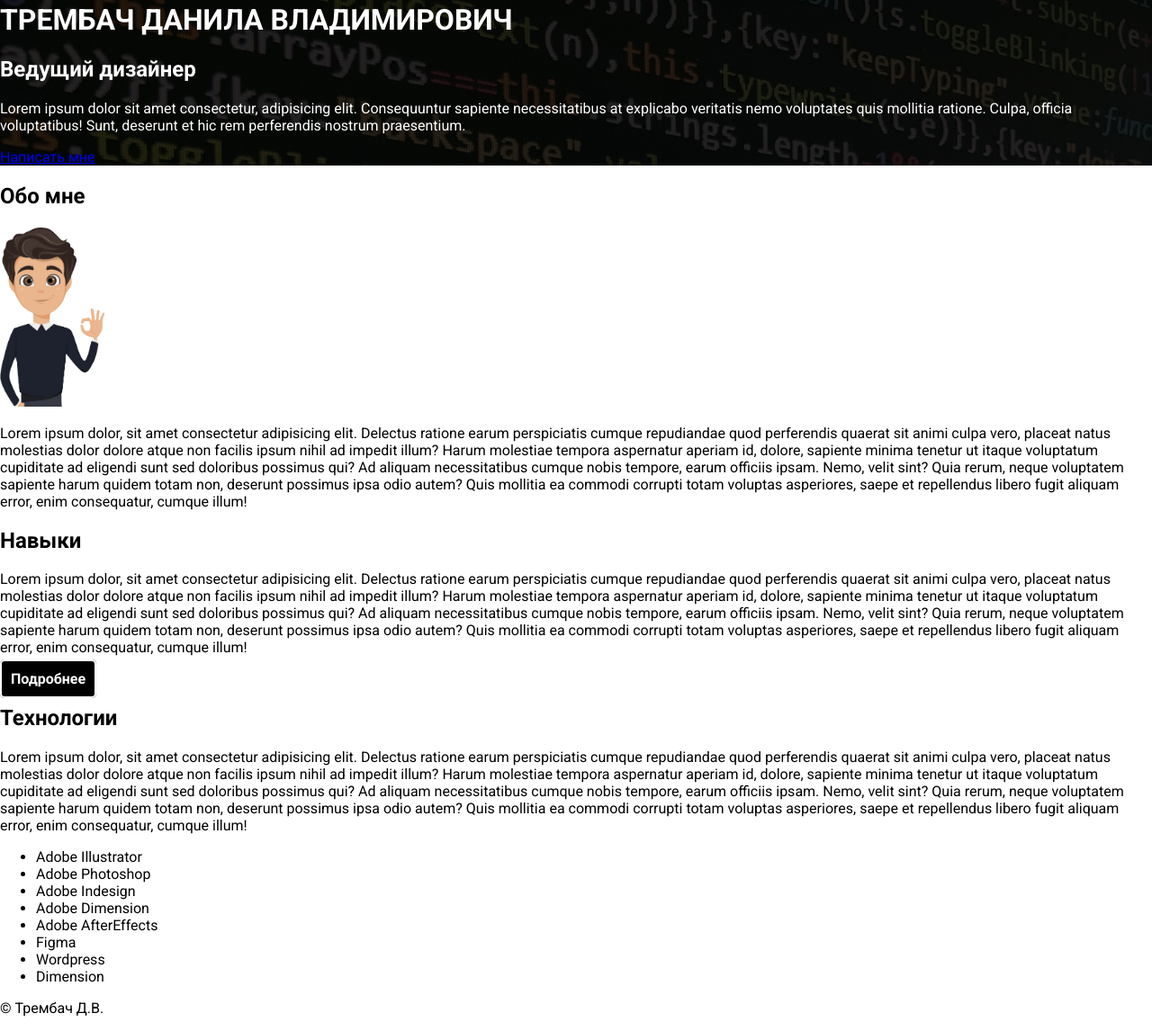
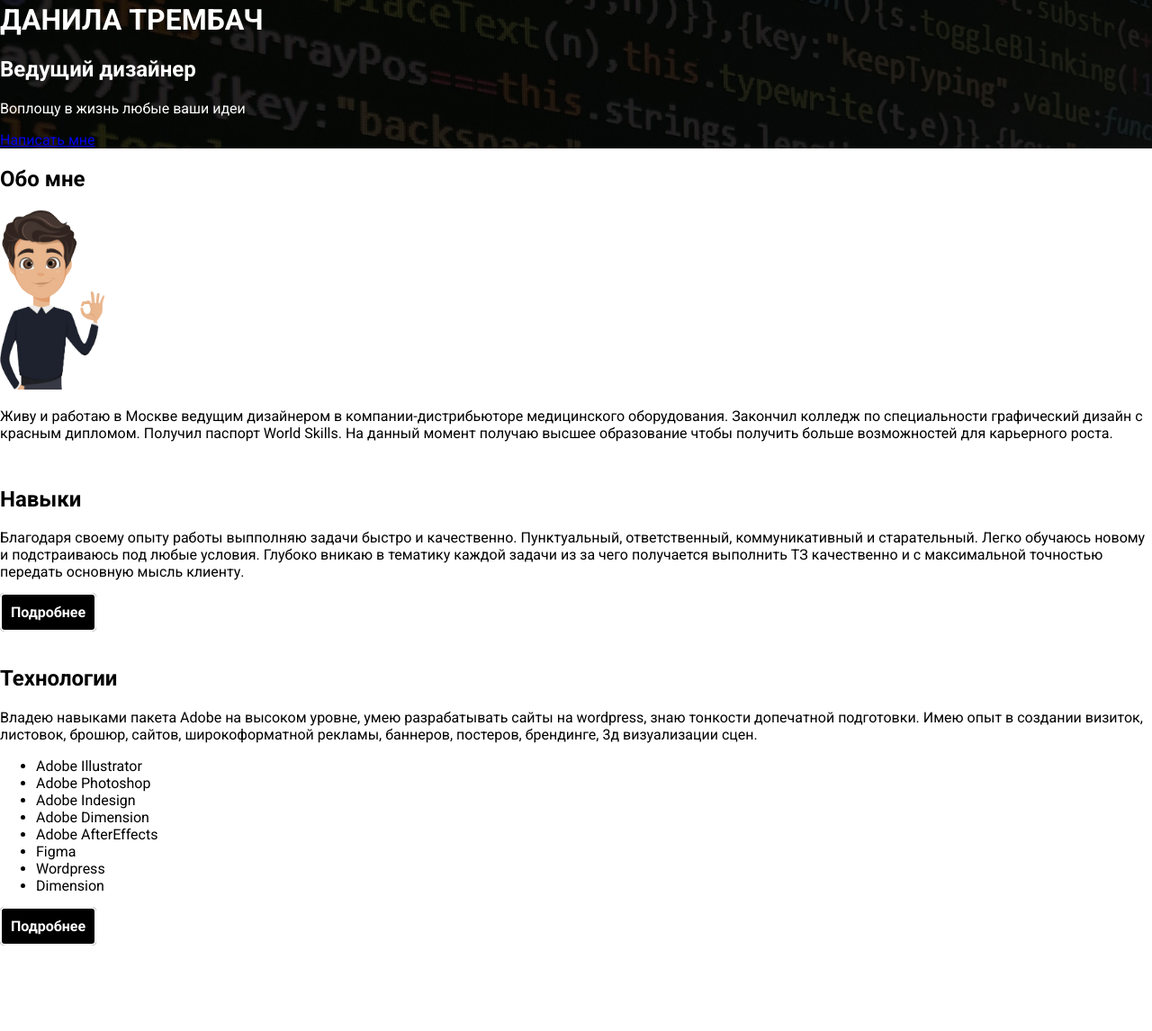
Before and after one commit to Milkokon/Milkokon.github.io, a plain HTML site: page index.html in a window 1280 px wide. Shown: the part 82-1228 px from the top of the page at 90% size. After the commit the page ends 1172 px from the top, so only its background shows below. Drawn offline with Linux system fonts and the light colour scheme.

Commit message:
Finalindex.html

```diff
--- a/index.html
+++ b/index.html
@@ -7,60 +7,42 @@
     <link rel="stylesheet" href="style.css"> <!--подключил стили-->
     <link href="https://fonts.googleapis.com/css2?family=Roboto:ital,wght@0,100;0,300;0,400;0,500;0,700;0,900;1,100;1,300;1,400;1,500;1,700;1,900&display=swap" rel="stylesheet"> <!--подключил стили-->
 </head>
-<body>
+<body class="body">
     <header class="header">
         <nav class="main-menu"> <!--навигационное меню-->
-            <a href="#">Обо мне</a>
-            <a href="#">Навыки</a>
-            <a href="#">Технологии</a>
+            <a href="index.html" >Обо мне</a>
+            <a href="Naviki.html" >Навыки</a>
+            <a href="tehnologii.html">Технологии</a>
         </nav>
-        <h1 class="name">Трембач Данила Владимирович</h1>
+        <h1 class="name">Данила Трембач</h1>
         <h2>Ведущий дизайнер</h2>
-        <p>Lorem ipsum dolor sit amet consectetur, adipisicing elit.
-            Consequuntur sapiente necessitatibus at explicabo veritatis nemo voluptates quis mollitia ratione.
-            Culpa, officia voluptatibus! Sunt, deserunt et hic rem perferendis nostrum praesentium.</p>
-            <a href="https://t.me/milkon">Написать мне</a>
+        <p>Воплощу в жизнь любые ваши идеи</p>
+            <a href="https://t.me/milkon" class="tg">Написать мне</a>
     </header>
 
 
     <main class="main">
         <section id="about">
-            <h2>Обо мне</h2>
-            <img src="images/person.png" alt="Avatar" height="200px">
-            <p> Lorem ipsum dolor, sit amet consectetur adipisicing elit.
-                Delectus ratione earum perspiciatis cumque repudiandae quod perferendis quaerat sit animi culpa vero,
-                placeat natus molestias dolor dolore atque non facilis ipsum nihil ad impedit illum? Harum molestiae tempora aspernatur aperiam id,
-                dolore, sapiente minima tenetur ut itaque voluptatum cupiditate ad eligendi sunt sed doloribus possimus qui?
-                Ad aliquam necessitatibus cumque nobis tempore, earum officiis ipsam. Nemo, velit sint? Quia rerum, neque voluptatem sapiente harum quidem totam non,
-                deserunt possimus ipsa odio autem? Quis mollitia ea commodi corrupti totam voluptas asperiores, saepe et repellendus libero fugit
-                aliquam error, enim consequatur, cumque illum!
+            <h2 class="aboutme">Обо мне </h2>
+            <div class="hoverimage">
+            <img class="me" src="images/person.png" alt="bg1" height="200px">
+            </div>
+            <p> Живу и работаю в Москве ведущим дизайнером в компании-дистрибьюторе медицинского оборудования. Закончил колледж по специальности графический дизайн с красным дипломом. Получил паспорт World Skills. На данный момент получаю высшее образование чтобы получить больше возможностей для карьерного роста.
             </p>
         </section>
 
         <section id="skills">
-            <h2>Навыки</h2>
-            <p> Lorem ipsum dolor, sit amet consectetur adipisicing elit.
-                Delectus ratione earum perspiciatis cumque repudiandae quod perferendis quaerat sit animi culpa vero,
-                placeat natus molestias dolor dolore atque non facilis ipsum nihil ad impedit illum? Harum molestiae tempora aspernatur aperiam id,
-                dolore, sapiente minima tenetur ut itaque voluptatum cupiditate ad eligendi sunt sed doloribus possimus qui?
-                Ad aliquam necessitatibus cumque nobis tempore, earum officiis ipsam. Nemo, velit sint? Quia rerum, neque voluptatem sapiente harum quidem totam non,
-                deserunt possimus ipsa odio autem? Quis mollitia ea commodi corrupti totam voluptas asperiores, saepe et repellendus libero fugit
-                aliquam error, enim consequatur, cumque illum!
+            <h2 style="padding-top: 30px;">Навыки</h2>
+            <p style="padding-bottom: 10px;"> Благодаря своему опыту работы выпполняю задачи быстро и качественно. Пунктуальный, ответственный, коммуникативный и старательный. Легко обучаюсь новому и подстраиваюсь под любые условия. Глубоко вникаю в тематику каждой задачи из за чего получается выполнить ТЗ качественно и с максимальной точностью передать основную мысль клиенту.
             </p>
-          <a class="btn" href="skills.html">Подробнее</a>
+          <a class="btn" href="Naviki.html">Подробнее</a>
         </section>
 
         <section id="technology">
-            <h2>Технологии</h2>
-            <p> Lorem ipsum dolor, sit amet consectetur adipisicing elit.
-                Delectus ratione earum perspiciatis cumque repudiandae quod perferendis quaerat sit animi culpa vero,
-                placeat natus molestias dolor dolore atque non facilis ipsum nihil ad impedit illum? Harum molestiae tempora aspernatur aperiam id,
-                dolore, sapiente minima tenetur ut itaque voluptatum cupiditate ad eligendi sunt sed doloribus possimus qui?
-                Ad aliquam necessitatibus cumque nobis tempore, earum officiis ipsam. Nemo, velit sint? Quia rerum, neque voluptatem sapiente harum quidem totam non,
-                deserunt possimus ipsa odio autem? Quis mollitia ea commodi corrupti totam voluptas asperiores, saepe et repellendus libero fugit
-                aliquam error, enim consequatur, cumque illum!
+            <h2 style="padding-top: 30px;">Технологии</h2>
+            <p> Владею навыками пакета Adobe на высоком уровне, умею разрабатывать сайты на wordpress, знаю тонкости допечатной подготовки. Имею опыт в создании визиток, листовок, брошюр, сайтов, широкоформатной рекламы, баннеров, постеров, брендинге, 3д визуализации сцен.
             </p>
-            <ul>
+            <ul style="padding-bottom: 10px;">
                 <li>Adobe Illustrator</li>
                 <li>Adobe Photoshop</li>
                 <li>Adobe Indesign</li>
@@ -70,6 +52,9 @@
                 <li>Wordpress</li>
                 <li>Dimension</li>
             </ul>
+            <div class="butn">
+            <a class="btn" href="tehnologii.html">Подробнее</a>
+            </div>
         </section>
 
 
@@ -78,8 +63,8 @@
     </main>
 
 
-    <footer>
-<p>
+    <footer class="footer">
+<p style="color: white;">
     &copy; Трембач Д.В.
 </p>
     </footer>
```
